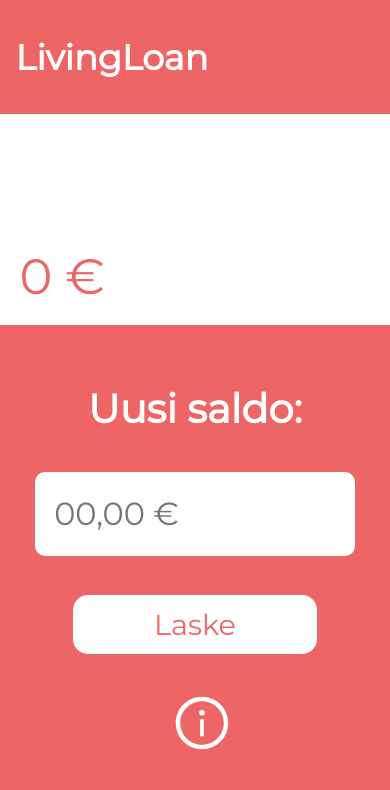
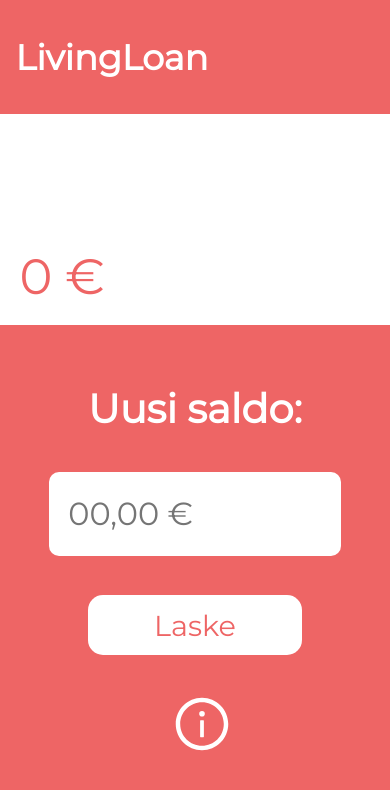
Before and after one commit to spoilaro/livingloan, a React (Create React App) app: page / in a window 390 px wide. Shown: the top 790 px of the page. Built offline with nearby package versions, Linux system fonts and the light colour scheme.

Commit message:
more responsive

```diff
--- a/src/components/CalcInput.js
+++ b/src/components/CalcInput.js
@@ -33,7 +33,8 @@ export class CalcInput extends Component {
         const buttonStyle = {
             backgroundColor: "white",
             height: "7vh",
-            width: "29vh",
+            minHeight: "60px",
+            width: "55vw",
             color: "#EE6565",
             border: "none",
             borderRadius: "15px",
@@ -42,8 +43,9 @@ export class CalcInput extends Component {
         }
 
         const inputStyle = {
-            width: "38vh",
+            width: "75vw",
             height: "10vh",
+            minHeight: "60px",
             backgroundColor: "white",
             border: "none",
             borderRadius: "10px",
```
